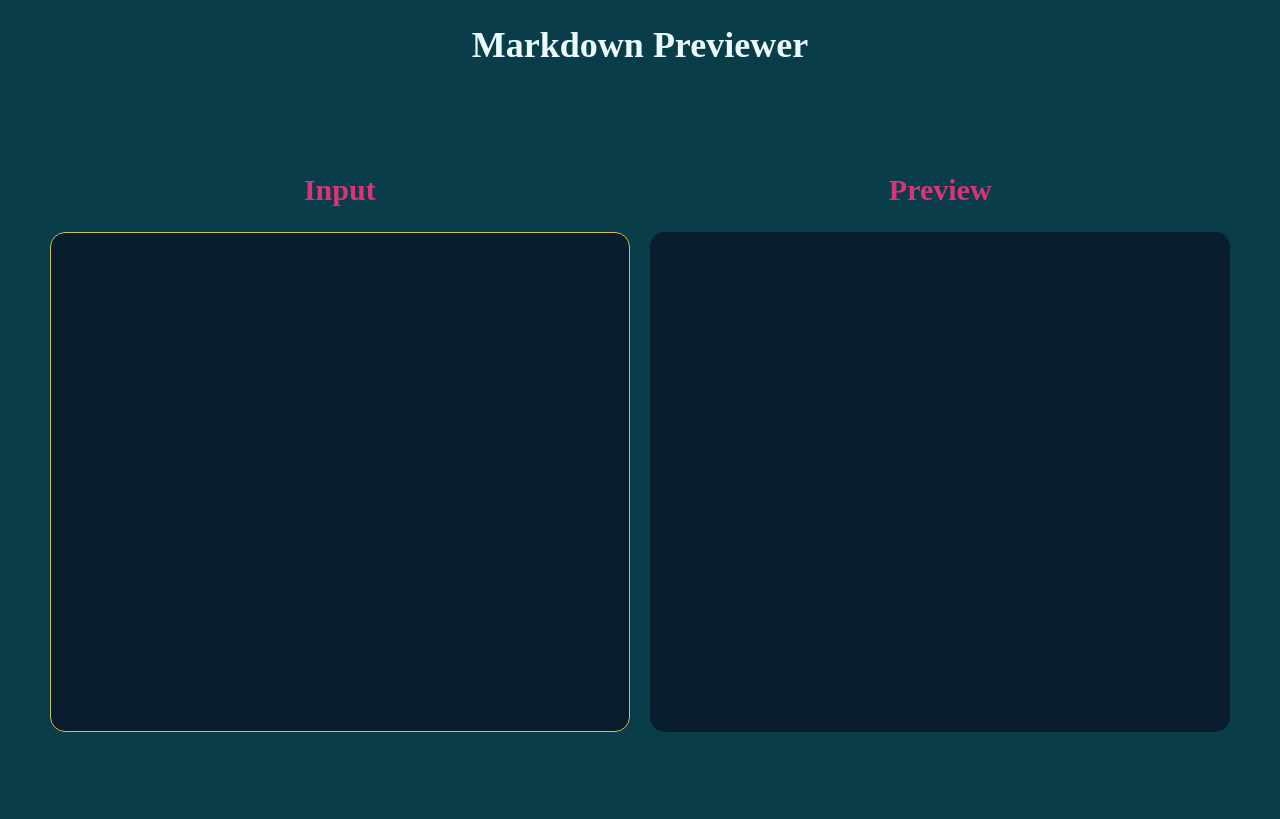
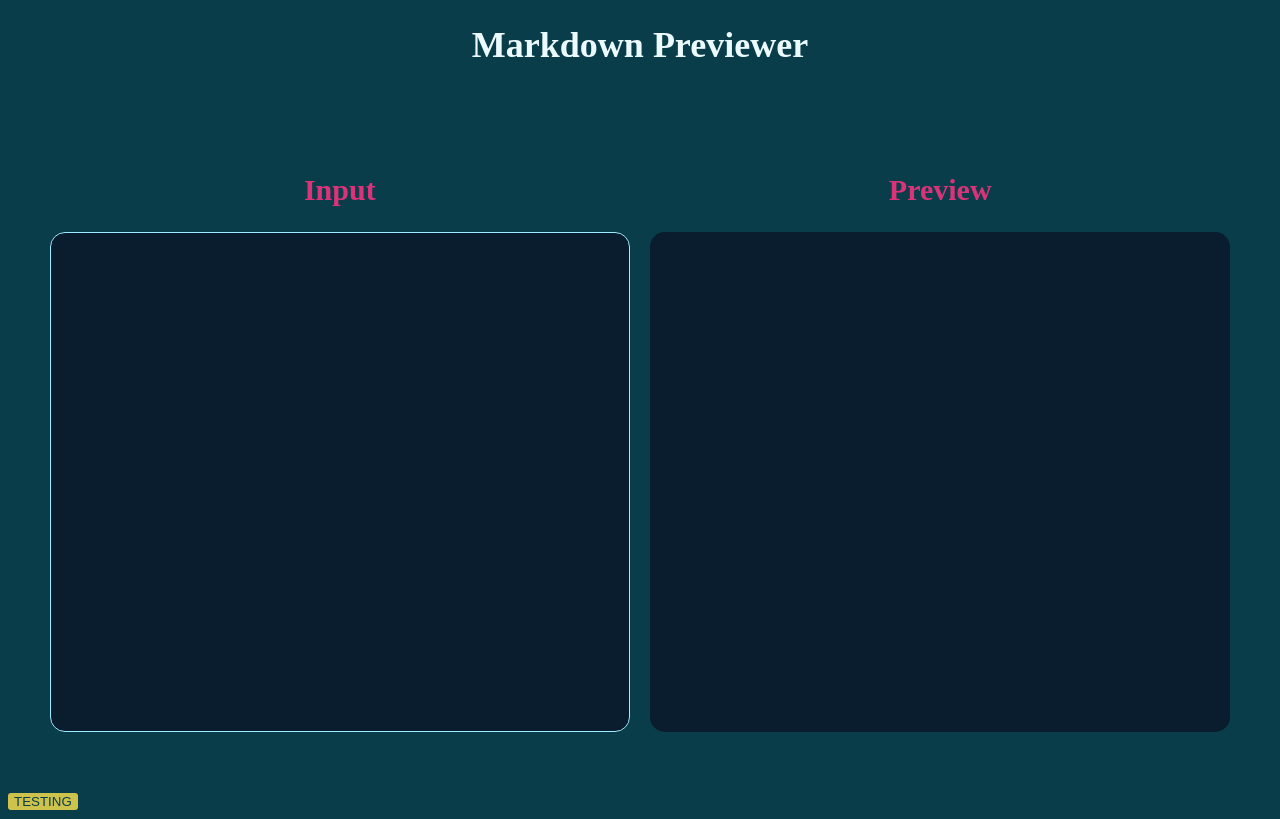
Before and after one commit to salemlf/MarkdownPreviewer, a React (Create React App) app: page / in a window 1280 px wide. Built offline with nearby package versions, Linux system fonts and the light colour scheme; a web font is replaced by a local one.

Commit message:
Added button component

```diff
--- a/src/App.js
+++ b/src/App.js
@@ -2,6 +2,7 @@ import styled from "styled-components/macro";
 import GlobalStyles from "./GlobalStyles";
 import MarkdownInput from "./MarkdownInput";
 import MarkdownPreview from "./MarkdownPreview";
+import Button from "./Button";
 
 function App() {
   return (
@@ -12,6 +13,8 @@ function App() {
         <MarkdownInput />
         <MarkdownPreview />
       </InputPreviewContainer>
+      {/* testing button styles, remove later */}
+      <Button>TESTING</Button>
       <GlobalStyles />
     </div>
   );
--- /dev/null
+++ b/src/Button.js
@@ -0,0 +1,15 @@
+import React from "react";
+import styled from "styled-components/macro";
+
+const Button = ({ children }) => {
+  return <Wrapper>{children}</Wrapper>;
+};
+
+export default Button;
+
+const Wrapper = styled.button`
+  background: var(--btn-bg);
+  color: var(--btn-text);
+  border: none;
+  border-radius: 3px;
+`;
--- a/src/GlobalStyles.js
+++ b/src/GlobalStyles.js
@@ -20,11 +20,18 @@ const GlobalStyles = createGlobalStyle`
     /* lightest blue: hsl(192deg, 100%, 81%)*/
     /* off-white: hsl(192deg, 100%, 96%) */
     font-size: 18px;
+
+    /* CSS variables for colors */
     --bg-color: hsl(191deg, 78%, 16%);
     --main-container-bg: hsl(208deg, 67%, 11%);
     --main-text: hsl(192deg, 100%, 96%);
     --secondary-text: hsl(335deg, 70%, 53%);
+    --highlight-light-blue: hsl(192deg, 100%, 81%);
+    --highlight-med-blue: hsl(191deg, 78%, 16%);
     --highlight-yellow: hsl(55deg, 56%, 55%);
+    --highlight-pink: hsl(335deg, 70%, 53%);
+    --btn-bg: hsl(55deg, 56%, 55%);
+    --btn-text: hsl(191deg, 78%, 16%);
   }
   body {
     background-color: var(--bg-color);
--- a/src/MarkdownInput.js
+++ b/src/MarkdownInput.js
@@ -1,6 +1,7 @@
+import React from "react";
 import styled from "styled-components/macro";
 
-import React from "react";
+// TODO: add markdown conversion
 
 const MarkdownInput = () => {
   return (
@@ -21,13 +22,25 @@ const TextArea = styled.textarea`
   height: 100%;
   resize: none;
   padding: 10px;
-  border-color: var(--highlight-yellow);
+  border-color: var(--highlight-light-blue);
   background: var(--main-container-bg);
   color: var(--main-text);
   :focus {
-    outline: none !important;
-    border: 2px solid var(--highlight-yellow);
-    box-shadow: 0 0 8px var(--highlight-yellow);
+    outline: none;
+    border: 2px solid var(--highlight-light-blue);
+    box-shadow: 0 0 8px var(--highlight-light-blue);
+  }
+
+  /* firefox */
+  ::-moz-selection {
+    color: var(--highlight-med-blue);
+    background: var(--highlight-yellow);
+  }
+
+  /* other browsers */
+  ::selection {
+    color: var(--highlight-med-blue);
+    background: var(--highlight-yellow);
   }
 `;
 
```
